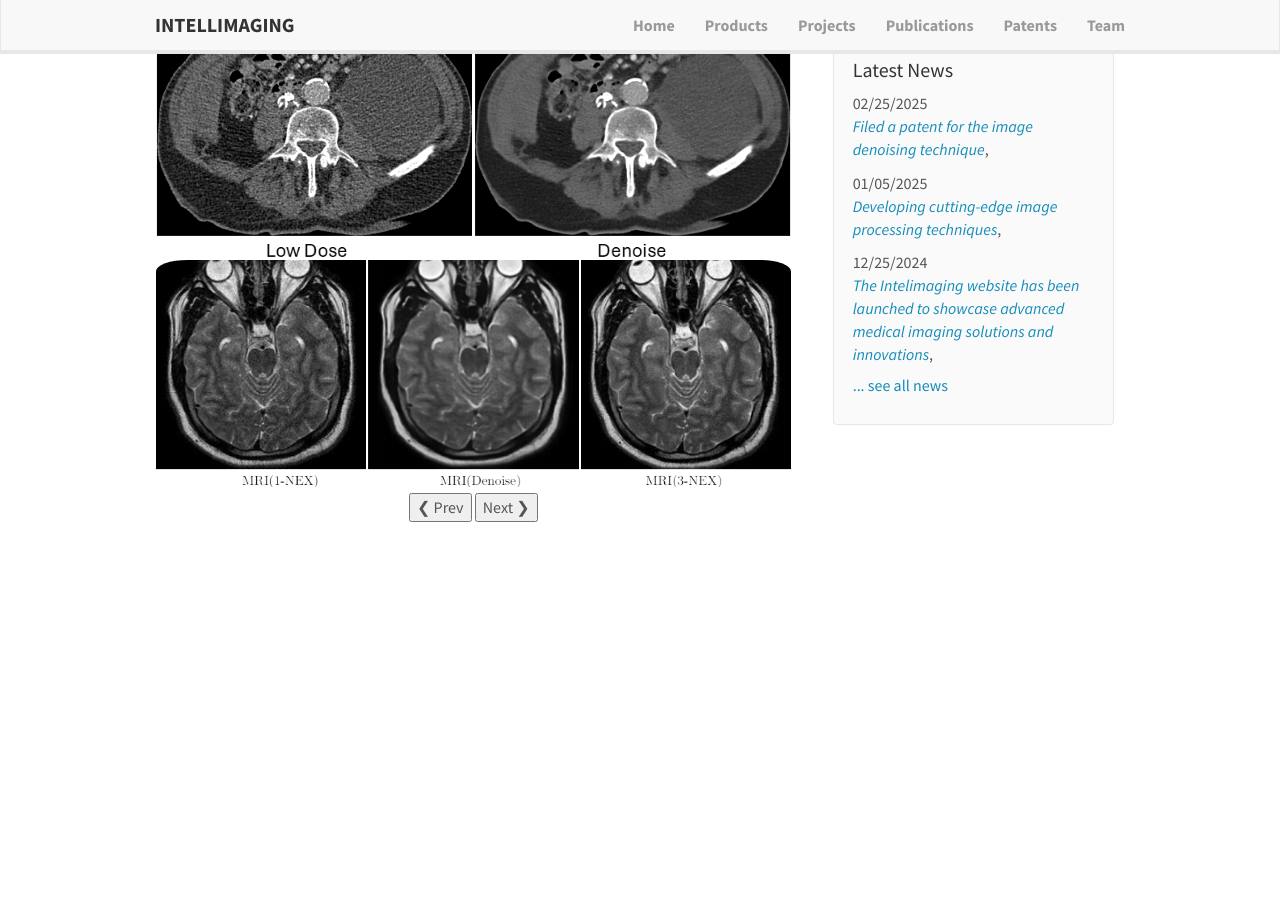
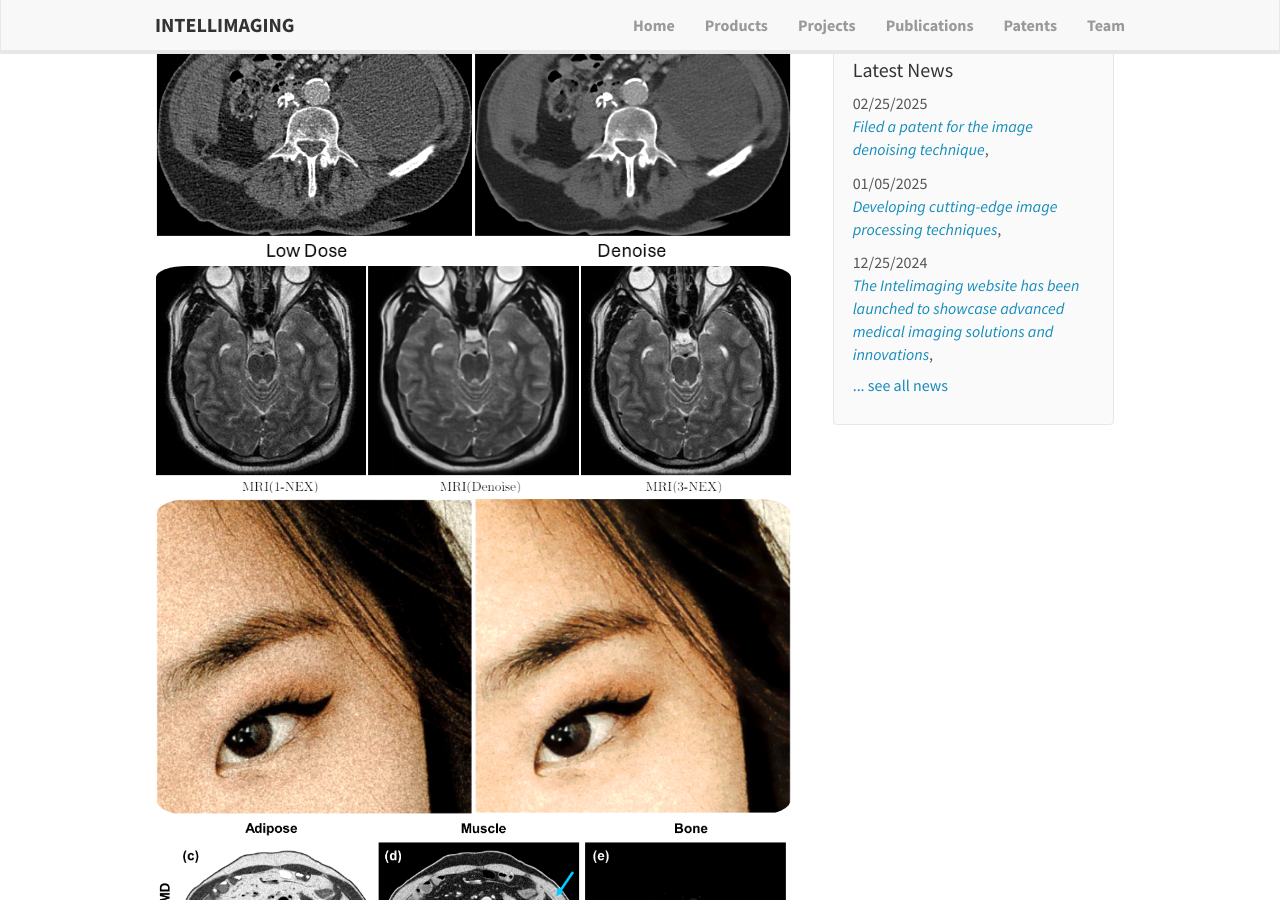
Before and after one commit to intellimaging/intellimaging.github.io, a Jekyll site: the page built from _pages/home.md, in a window 1280 px wide and 900 px high, scrolled down 489 px. Built offline with Jekyll 4.4.1, drawn with Linux system fonts in a browser that asks for light colours; before the commit the page ends 1011 px from its top, so only the background shows below that.

Commit message:
Update home.md

```diff
--- a/_pages/home.md
+++ b/_pages/home.md
@@ -31,22 +31,28 @@ permalink: /
     </style>
 </head>
 
-          <script>
-        // Function to toggle zoom state
-        function toggleZoom(image) {
-            image.classList.toggle('zoomed');
-        }
-    </script>
 <body>
 <p style="text-align: justify;">Artificial Intelligence (AI) is revolutionizing medical imaging by enhancing diagnostic precision, streamlining workflow efficiency, and enabling early disease detection. Leveraging machine learning (ML) and deep learning (DL) techniques, AI-driven tools interpret complex medical images—such as MRIs, CT scans, and ultrasounds—transforming radiology and extending its reach across healthcare. These tools expertly identify abnormalities like tumors, fractures, and infections, while supporting early detection of cancers, cardiovascular diseases, and neurological disorders. AI accurately delineates anatomical structures and lesions, facilitating surgical planning, radiation therapy, and other interventions. Additionally, it distinguishes benign from malignant lesions, categorizes disease subtypes, informs personalized treatment strategies, and measures tumor volume, organ size, and vascular characteristics while tracking disease progression and treatment response. Specializing in X-ray tomographic imaging, photoacoustic imaging, and advanced image reconstruction and analysis, we are developing innovative theories, methods, software, and hardware systems for clinical use in disease detection and diagnosis. We welcome collaboration with partners and funding agencies on transformative, high-impact projects.class="w3-content w3-display-container"</p>
 
-<div class="image-container">
-  <img class="mySlides" src="{{ site.url }}{{ site.baseurl }}/images/Slide1.PNG" style="width:100%" class="zoomable-image" onclick="toggleZoom(this)">
-  <img class="mySlides" src="{{ site.url }}{{ site.baseurl }}/images/Slide000.png" style="width:100%">
-  <img class="mySlides" src="{{ site.url }}{{ site.baseurl }}/images/Slide11.png" style="width:100%">
-  <img class="mySlides" src="{{ site.url }}{{ site.baseurl }}/images/Slide3.png" style="width:100%">
+<div class="image-gallery">
+  <div class="image-container">
+     <img class="mySlides" src="{{ site.url }}{{ site.baseurl }}/images/Slide1.PNG" style="width:100%" alt="Image 1" class="zoomable-image" onclick="toggleZoom(this)">
+  </div>
+  <div class="image-container">
+     <img class="mySlides" src="{{ site.url }}{{ site.baseurl }}/images/Slide000.png" style="width:100%" alt="Image 2" class="zoomable-image" onclick="toggleZoom(this)">
+  </div>
+  <div class="image-container">
+     <img class="mySlides" src="{{ site.url }}{{ site.baseurl }}/images/Slide11.png" style="width:100%" alt="Image 3" class="zoomable-image" onclick="toggleZoom(this)">
+  </div>
+  <div class="image-container">
+     <img class="mySlides" src="{{ site.url }}{{ site.baseurl }}/images/Slide3.png" style="width:100%" alt="Image 4" class="zoomable-image" onclick="toggleZoom(this)">
+  </div>
 </div>
-
+<script>
+    function toggleZoom(image) {
+        image.classList.toggle('zoomed');
+    }
+</script>
 <br>
 <div style="text-align: center;">
   <button class="w3-button w3-black w3-display-left" onclick="plusDivs(-1)">❮ Prev</button>
```
